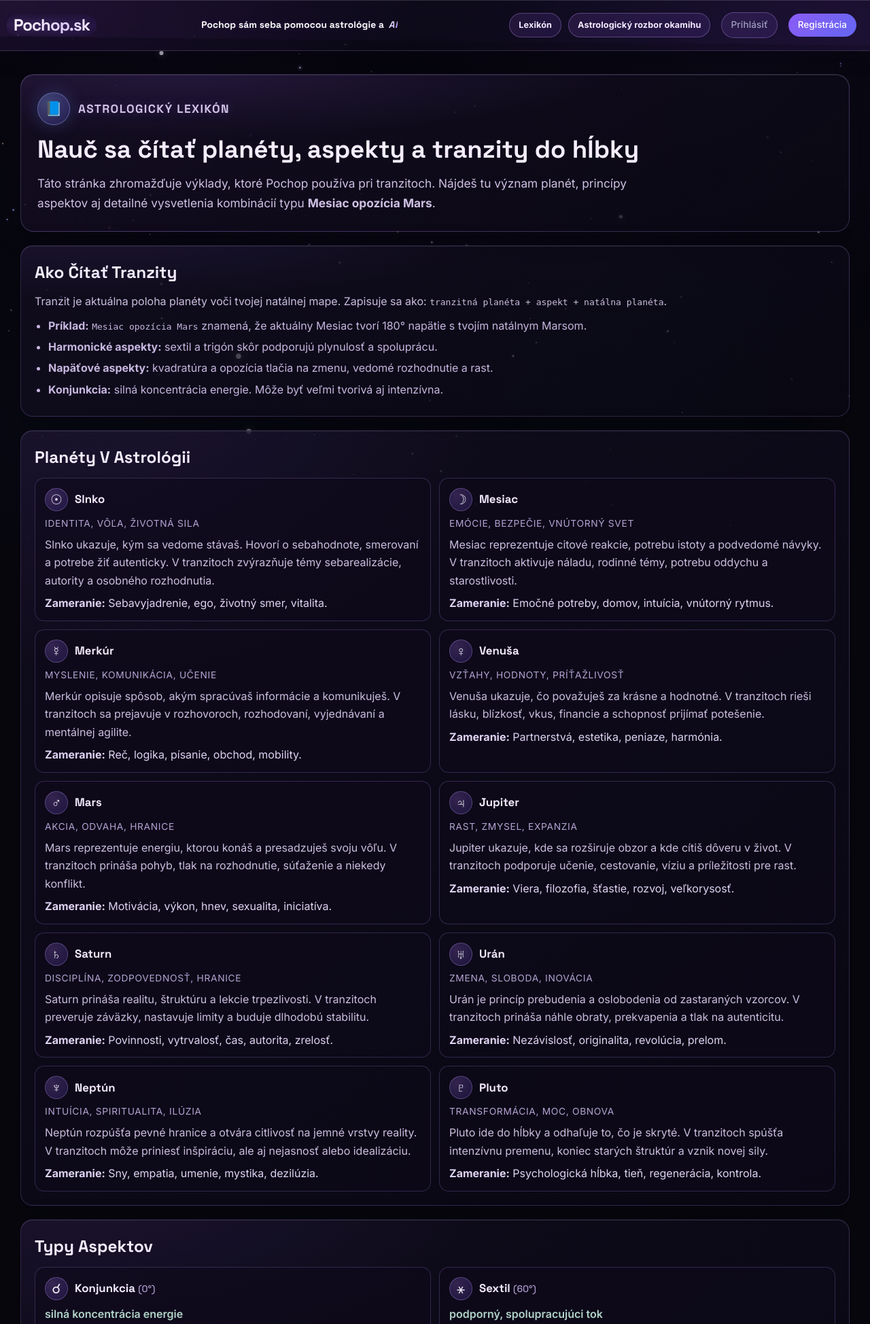
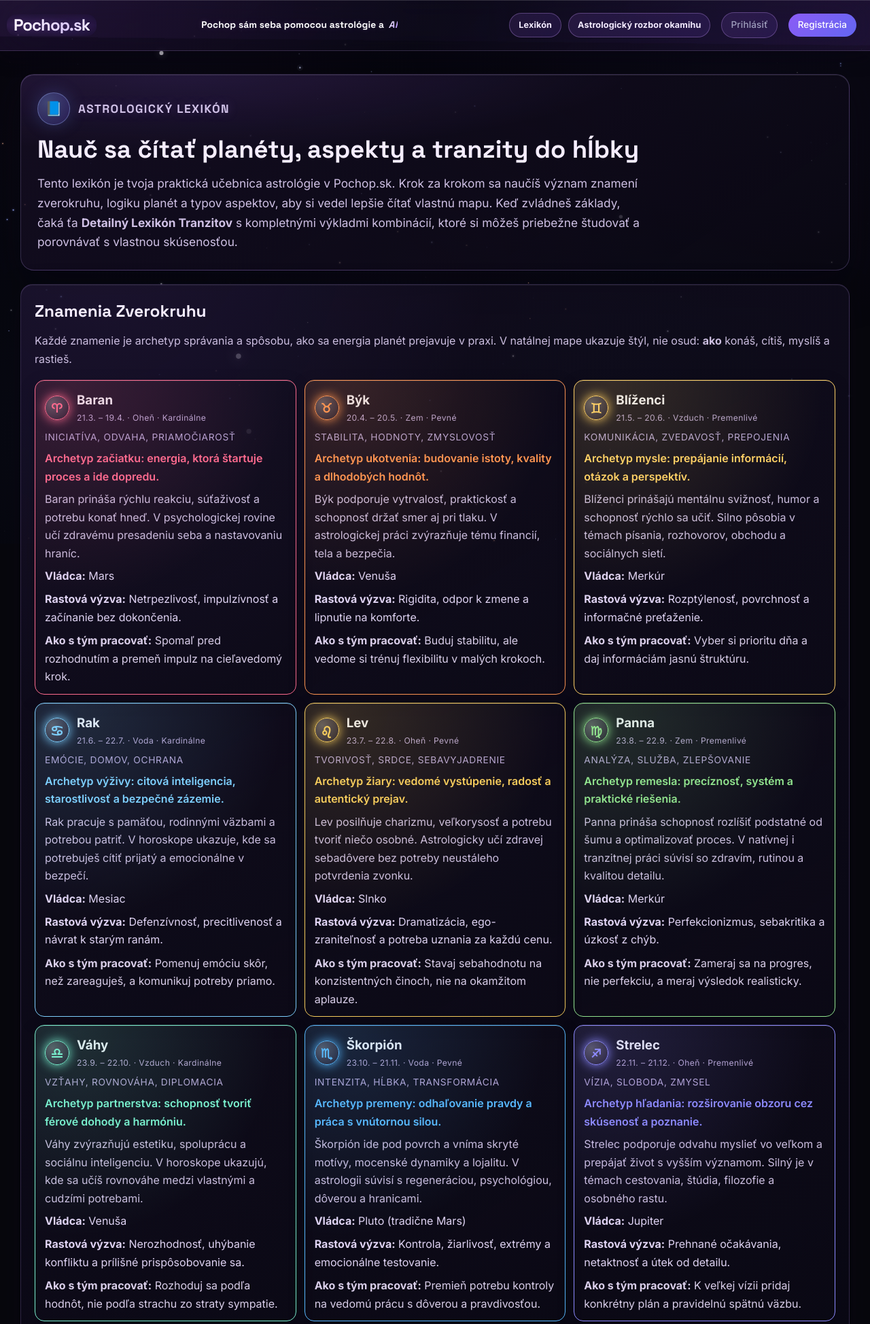
Before and after one commit to cisarik/pochop.sk, a Django app: page /lexikon/ in a window 1280 px wide. Shown: the top 1948 px of the page at 68% size. Run offline with Django 5.2, Linux system fonts and the light colour scheme; data comes from the database, SQL or seed files in the repository; data that the repository does not hold is empty.

Commit message:
Refactor zodiac lexicon and enhance moment card layout: update CSS for zodiac signs, improve moment card structure in HTML, and integrate zodiac data into views for better user experience.

```diff
--- a/static/css/style.css
+++ b/static/css/style.css
@@ -389,7 +389,7 @@ html.starfield-lite .nebula-layer {
 .landing-moment .moment-card--landing .moment-card-top {
     justify-content: center;
     text-align: center;
-    padding: 0 0 10px;
+    padding: 10px 0 0;
 }
 .landing-moment .moment-card--landing .moment-card-top h2 {
     width: 100%;
@@ -734,6 +734,9 @@ html.starfield-lite .nebula-layer {
 .lex-grid--aspects {
     grid-template-columns: repeat(2, minmax(0, 1fr));
 }
+.lex-grid--signs {
+    grid-template-columns: repeat(3, minmax(0, 1fr));
+}
 .lex-card {
     border: 1px solid rgba(184, 148, 255, 0.22);
     border-radius: 14px;
@@ -783,6 +786,61 @@ html.starfield-lite .nebula-layer {
     margin: 0 0 7px !important;
     color: rgba(205, 244, 231, 0.86) !important;
     font-weight: 600;
+}
+.lex-card--sign {
+    position: relative;
+    overflow: hidden;
+    border-color: var(--sign-color);
+    background:
+        linear-gradient(148deg, rgba(18, 13, 30, 0.34), rgba(10, 8, 22, 0.2));
+    box-shadow: inset 0 1px 0 rgba(255,255,255,0.12), 0 8px 24px rgba(8, 6, 18, 0.22);
+}
+.lex-card--sign::before {
+    content: "";
+    position: absolute;
+    inset: 0;
+    background: radial-gradient(circle at 14% 2%, var(--sign-color), transparent 56%);
+    opacity: 0.16;
+    pointer-events: none;
+}
+.lex-sign-top {
+    display: flex;
+    align-items: center;
+    gap: 11px;
+    margin-bottom: 7px;
+}
+.lex-sign-symbol {
+    width: 36px;
+    height: 36px;
+    border-radius: 50%;
+    display: inline-flex;
+    align-items: center;
+    justify-content: center;
+    color: var(--sign-color);
+    border: 1px solid var(--sign-color);
+    background: radial-gradient(circle at 30% 30%, rgba(255,255,255,0.28), rgba(24, 16, 38, 0.78));
+    box-shadow: 0 0 16px var(--sign-color);
+    font-size: 1.2rem;
+    font-family: "Noto Sans Symbols 2", "Segoe UI Symbol", "Noto Sans Symbols", "Apple Symbols", sans-serif;
+    font-weight: 700;
+}
+.lex-sign-meta {
+    margin: 1px 0 0 !important;
+    color: rgba(208, 189, 238, 0.86) !important;
+    font-size: .76rem !important;
+    letter-spacing: .03em;
+}
+.lex-sign-theme {
+    margin: 0 0 7px !important;
+    color: var(--sign-color) !important;
+    font-weight: 600;
+}
+.lex-sign-advice {
+    margin-top: 8px !important;
+    color: rgba(235, 224, 252, 0.92) !important;
+}
+.lex-signs-intro {
+    margin-bottom: 18px !important;
 }
 .lex-transits-head {
     display: flex;
@@ -1230,7 +1288,8 @@ html.starfield-lite .nebula-layer {
         border-radius: 14px;
     }
     .lex-grid--planets,
-    .lex-grid--aspects {
+    .lex-grid--aspects,
+    .lex-grid--signs {
         grid-template-columns: 1fr;
     }
     .lex-group summary {
--- a/templates/transits/lexikon.html
+++ b/templates/transits/lexikon.html
@@ -11,10 +11,39 @@
         </div>
         <h1>Nauč sa čítať planéty, aspekty a tranzity do hĺbky</h1>
         <p>
-            Táto stránka zhromažďuje výklady, ktoré Pochop používa pri tranzitoch. Nájdeš tu význam planét,
-            princípy aspektov aj detailné vysvetlenia kombinácií typu <strong>Mesiac opozícia Mars</strong>.
+            Tento lexikón je tvoja praktická učebnica astrológie v Pochop.sk. Krok za krokom sa naučíš
+            význam znamení zverokruhu, logiku planét a typov aspektov, aby si vedel lepšie čítať vlastnú mapu.
+            Keď zvládneš základy, čaká ťa <strong>Detailný Lexikón Tranzitov</strong> s kompletnými výkladmi
+            kombinácií, ktoré si môžeš priebežne študovať a porovnávať s vlastnou skúsenosťou.
         </p>
     </header>
+
+    <section class="lex-block" id="lex-signs">
+        <h2>Znamenia Zverokruhu</h2>
+        <p class="lex-signs-intro">
+            Každé znamenie je archetyp správania a spôsobu, ako sa energia planét prejavuje v praxi.
+            V natálnej mape ukazuje štýl, nie osud: <strong>ako</strong> konáš, cítiš, myslíš a rastieš.
+        </p>
+        <div class="lex-grid lex-grid--signs">
+            {% for s in zodiac_cards %}
+            <article id="{{ s.id }}" class="lex-card lex-card--sign" style="--sign-color: {{ s.color }};">
+                <div class="lex-sign-top">
+                    <span class="lex-sign-symbol">{{ s.symbol }}</span>
+                    <div>
+                        <h3>{{ s.name }}</h3>
+                        <p class="lex-sign-meta">{{ s.date_range }} · {{ s.element }} · {{ s.modality }}</p>
+                    </div>
+                </div>
+                <p class="lex-keywords">{{ s.keywords|join:", " }}</p>
+                <p class="lex-sign-theme">{{ s.theme }}</p>
+                <p>{{ s.description }}</p>
+                <p class="lex-focus"><strong>Vládca:</strong> {{ s.ruler }}</p>
+                <p class="lex-focus"><strong>Rastová výzva:</strong> {{ s.challenge }}</p>
+                <p class="lex-sign-advice"><strong>Ako s tým pracovať:</strong> {{ s.advice }}</p>
+            </article>
+            {% endfor %}
+        </div>
+    </section>
 
     <section class="lex-block lex-block--guide" id="lex-guide">
         <h2>Ako Čítať Tranzity</h2>
--- a/transits/views.py
+++ b/transits/views.py
@@ -70,6 +70,217 @@ ANALYSIS_IN_PROGRESS = set()
 ANALYSIS_LAST_ERROR = {}
 PLANET_ORDER = ['sun', 'moon', 'mercury', 'venus', 'mars', 'jupiter', 'saturn', 'uranus', 'neptune', 'pluto']
 ASPECT_ORDER = ['conjunction', 'sextile', 'square', 'trine', 'opposition']
+ZODIAC_ORDER = [
+    'aries', 'taurus', 'gemini', 'cancer', 'leo', 'virgo',
+    'libra', 'scorpio', 'sagittarius', 'capricorn', 'aquarius', 'pisces',
+]
+
+ZODIAC_LEXICON = {
+    'aries': {
+        'name': 'Baran',
+        'symbol': '♈',
+        'color': '#ff6b8f',
+        'date_range': '21.3. – 19.4.',
+        'element': 'Oheň',
+        'modality': 'Kardinálne',
+        'ruler': 'Mars',
+        'keywords': ['iniciatíva', 'odvaha', 'priamočiarosť'],
+        'theme': 'Archetyp začiatku: energia, ktorá štartuje proces a ide dopredu.',
+        'description': (
+            'Baran prináša rýchlu reakciu, súťaživosť a potrebu konať hneď. '
+            'V psychologickej rovine učí zdravému presadeniu seba a nastavovaniu hraníc.'
+        ),
+        'challenge': 'Netrpezlivosť, impulzívnosť a začínanie bez dokončenia.',
+        'advice': 'Spomaľ pred rozhodnutím a premeň impulz na cieľavedomý krok.',
+    },
+    'taurus': {
+        'name': 'Býk',
+        'symbol': '♉',
+        'color': '#ff9552',
+        'date_range': '20.4. – 20.5.',
+        'element': 'Zem',
+        'modality': 'Pevné',
+        'ruler': 'Venuša',
+        'keywords': ['stabilita', 'hodnoty', 'zmyslovosť'],
+        'theme': 'Archetyp ukotvenia: budovanie istoty, kvality a dlhodobých hodnôt.',
+        'description': (
+            'Býk podporuje vytrvalosť, praktickosť a schopnosť držať smer aj pri tlaku. '
+            'V astrologickej práci zvýrazňuje tému financií, tela a bezpečia.'
+        ),
+        'challenge': 'Rigidita, odpor k zmene a lipnutie na komforte.',
+        'advice': 'Buduj stabilitu, ale vedome si trénuj flexibilitu v malých krokoch.',
+    },
+    'gemini': {
+        'name': 'Blíženci',
+        'symbol': '♊',
+        'color': '#ffd166',
+        'date_range': '21.5. – 20.6.',
+        'element': 'Vzduch',
+        'modality': 'Premenlivé',
+        'ruler': 'Merkúr',
+        'keywords': ['komunikácia', 'zvedavosť', 'prepojenia'],
+        'theme': 'Archetyp mysle: prepájanie informácií, otázok a perspektív.',
+        'description': (
+            'Blíženci prinášajú mentálnu svižnosť, humor a schopnosť rýchlo sa učiť. '
+            'Silno pôsobia v témach písania, rozhovorov, obchodu a sociálnych sietí.'
+        ),
+        'challenge': 'Rozptýlenosť, povrchnosť a informačné preťaženie.',
+        'advice': 'Vyber si prioritu dňa a daj informáciám jasnú štruktúru.',
+    },
+    'cancer': {
+        'name': 'Rak',
+        'symbol': '♋',
+        'color': '#7ed0ff',
+        'date_range': '21.6. – 22.7.',
+        'element': 'Voda',
+        'modality': 'Kardinálne',
+        'ruler': 'Mesiac',
+        'keywords': ['emócie', 'domov', 'ochrana'],
+        'theme': 'Archetyp výživy: citová inteligencia, starostlivosť a bezpečné zázemie.',
+        'description': (
+            'Rak pracuje s pamäťou, rodinnými väzbami a potrebou patriť. '
+            'V horoskope ukazuje, kde sa potrebuješ cítiť prijatý a emocionálne v bezpečí.'
+        ),
+        'challenge': 'Defenzívnosť, precitlivenosť a návrat k starým ranám.',
+        'advice': 'Pomenuj emóciu skôr, než zareaguješ, a komunikuj potreby priamo.',
+    },
+    'leo': {
+        'name': 'Lev',
+        'symbol': '♌',
+        'color': '#f7cd5d',
+        'date_range': '23.7. – 22.8.',
+        'element': 'Oheň',
+        'modality': 'Pevné',
+        'ruler': 'Slnko',
+        'keywords': ['tvorivosť', 'srdce', 'sebavyjadrenie'],
+        'theme': 'Archetyp žiary: vedomé vystúpenie, radosť a autentický prejav.',
+        'description': (
+            'Lev posilňuje charizmu, veľkorysosť a potrebu tvoriť niečo osobné. '
+            'Astrologicky učí zdravej sebadôvere bez potreby neustáleho potvrdenia zvonku.'
+        ),
+        'challenge': 'Dramatizácia, ego-zraniteľnosť a potreba uznania za každú cenu.',
+        'advice': 'Stavaj sebahodnotu na konzistentných činoch, nie na okamžitom aplauze.',
+    },
+    'virgo': {
+        'name': 'Panna',
+        'symbol': '♍',
+        'color': '#92e58f',
+        'date_range': '23.8. – 22.9.',
+        'element': 'Zem',
+        'modality': 'Premenlivé',
+        'ruler': 'Merkúr',
+        'keywords': ['analýza', 'služba', 'zlepšovanie'],
+        'theme': 'Archetyp remesla: precíznosť, systém a praktické riešenia.',
+        'description': (
+            'Panna prináša schopnosť rozlíšiť podstatné od šumu a optimalizovať proces. '
+            'V natívnej i tranzitnej práci súvisí so zdravím, rutinou a kvalitou detailu.'
+        ),
+        'challenge': 'Perfekcionizmus, sebakritika a úzkosť z chýb.',
+        'advice': 'Zameraj sa na progres, nie perfekciu, a meraj výsledok realisticky.',
+    },
+    'libra': {
+        'name': 'Váhy',
+        'symbol': '♎',
+        'color': '#79f0ce',
+        'date_range': '23.9. – 22.10.',
+        'element': 'Vzduch',
+        'modality': 'Kardinálne',
+        'ruler': 'Venuša',
+        'keywords': ['vzťahy', 'rovnováha', 'diplomacia'],
+        'theme': 'Archetyp partnerstva: schopnosť tvoriť férové dohody a harmóniu.',
+        'description': (
+            'Váhy zvýrazňujú estetiku, spoluprácu a sociálnu inteligenciu. '
+            'V horoskope ukazujú, kde sa učíš rovnováhe medzi vlastnými a cudzími potrebami.'
+        ),
+        'challenge': 'Nerozhodnosť, uhýbanie konfliktu a prílišné prispôsobovanie sa.',
+        'advice': 'Rozhoduj sa podľa hodnôt, nie podľa strachu zo straty sympatie.',
+    },
+    'scorpio': {
+        'name': 'Škorpión',
+        'symbol': '♏',
+        'color': '#58b9ff',
+        'date_range': '23.10. – 21.11.',
+        'element': 'Voda',
+        'modality': 'Pevné',
+        'ruler': 'Pluto (tradične Mars)',
+        'keywords': ['intenzita', 'hĺbka', 'transformácia'],
+        'theme': 'Archetyp premeny: odhaľovanie pravdy a práca s vnútornou silou.',
+        'description': (
+            'Škorpión ide pod povrch a vníma skryté motívy, mocenské dynamiky a lojalitu. '
+            'V astrologii súvisí s regeneráciou, psychológiou, dôverou a hranicami.'
+        ),
+        'challenge': 'Kontrola, žiarlivosť, extrémy a emocionálne testovanie.',
+        'advice': 'Premieň potrebu kontroly na vedomú prácu s dôverou a pravdivosťou.',
+    },
+    'sagittarius': {
+        'name': 'Strelec',
+        'symbol': '♐',
+        'color': '#8d8aff',
+        'date_range': '22.11. – 21.12.',
+        'element': 'Oheň',
+        'modality': 'Premenlivé',
+        'ruler': 'Jupiter',
+        'keywords': ['vízia', 'sloboda', 'zmysel'],
+        'theme': 'Archetyp hľadania: rozširovanie obzoru cez skúsenosť a poznanie.',
+        'description': (
+            'Strelec podporuje odvahu myslieť vo veľkom a prepájať život s vyšším významom. '
+            'Silný je v témach cestovania, štúdia, filozofie a osobného rastu.'
+        ),
+        'challenge': 'Prehnané očakávania, netaktnosť a útek od detailu.',
+        'advice': 'K veľkej vízii pridaj konkrétny plán a pravidelnú spätnú väzbu.',
+    },
+    'capricorn': {
+        'name': 'Kozorožec',
+        'symbol': '♑',
+        'color': '#b699ff',
+        'date_range': '22.12. – 19.1.',
+        'element': 'Zem',
+        'modality': 'Kardinálne',
+        'ruler': 'Saturn',
+        'keywords': ['zodpovednosť', 'štruktúra', 'výsledky'],
+        'theme': 'Archetyp staviteľa: disciplína, stratégia a dlhodobý výkon.',
+        'description': (
+            'Kozorožec ukazuje, kde máš prevziať vedenie, povinnosť a trpezlivú prácu. '
+            'V horoskope súvisí s kariérou, autoritou, reputáciou a realistickým plánovaním.'
+        ),
+        'challenge': 'Tvrdosť na seba, pesimizmus a prepracovanie.',
+        'advice': 'Buduj tempo, ktoré je udržateľné, a odmeňuj sa aj za čiastkový progres.',
+    },
+    'aquarius': {
+        'name': 'Vodnár',
+        'symbol': '♒',
+        'color': '#c58bff',
+        'date_range': '20.1. – 18.2.',
+        'element': 'Vzduch',
+        'modality': 'Pevné',
+        'ruler': 'Urán (tradične Saturn)',
+        'keywords': ['originalita', 'sloboda', 'systémová zmena'],
+        'theme': 'Archetyp inovátora: odstup, nové koncepty a budúca perspektíva.',
+        'description': (
+            'Vodnár prináša nekonvenčné myslenie, reformný impulz a orientáciu na komunitu. '
+            'Astrologicky ukazuje, kde sa oslobodzuješ od starých vzorcov.'
+        ),
+        'challenge': 'Citový odstup, vzdor voči autorite a extrémny racionalizmus.',
+        'advice': 'Spájaj originalitu s empatiou, aby zmena bola nielen správna, ale aj prijateľná.',
+    },
+    'pisces': {
+        'name': 'Ryby',
+        'symbol': '♓',
+        'color': '#ff88d6',
+        'date_range': '19.2. – 20.3.',
+        'element': 'Voda',
+        'modality': 'Premenlivé',
+        'ruler': 'Neptún (tradične Jupiter)',
+        'keywords': ['intuícia', 'súcit', 'imaginácia'],
+        'theme': 'Archetyp rozpustenia: citlivosť na jemné signály a hlbokú empatiu.',
+        'description': (
+            'Ryby otvárajú tvorivosť, spiritualitu a schopnosť vnímať medzi riadkami. '
+            'V horoskope ukazujú, kde sa učíš rozlišovať medzi inšpiráciou a ilúziou.'
+        ),
+        'challenge': 'Nejasné hranice, únikové stratégie a preberanie cudzích emócií.',
+        'advice': 'Chráň svoje hranice a uzemňuj intuíciu cez konkrétne denné návyky.',
+    },
+}
 
 PLANET_LEXICON = {
     'sun': {
@@ -409,15 +620,38 @@ def lexikon(request):
             'description': info.get('description', ''),
         })
 
+    zodiac_cards = []
+    for key in ZODIAC_ORDER:
+        info = ZODIAC_LEXICON.get(key, {})
+        zodiac_cards.append({
+            'id': f"sign-{key}",
+            'key': key,
+            'name': info.get('name', key.title()),
+            'symbol': info.get('symbol', ''),
+            'color': info.get('color', '#c8a6ff'),
+            'date_range': info.get('date_range', ''),
+            'element': info.get('element', ''),
+            'modality': info.get('modality', ''),
+            'ruler': info.get('ruler', ''),
+            'keywords': info.get('keywords', []),
+            'theme': info.get('theme', ''),
+            'description': info.get('description', ''),
+            'challenge': info.get('challenge', ''),
+            'advice': info.get('advice', ''),
+        })
+
     focus_target_id = ''
     planet_target = (request.GET.get('planet') or '').strip().lower()
     aspect_target = (request.GET.get('aspect') or '').strip().lower()
+    sign_target = (request.GET.get('sign') or '').strip().lower()
     transit_target = (request.GET.get('transit') or '').strip().lower()
 
     if planet_target in PLANET_NAMES_SK:
         focus_target_id = f"planet-{planet_target}"
     if aspect_target in ASPECT_NAMES_SK:
         focus_target_id = f"aspect-{aspect_target}"
+    if sign_target in ZODIAC_LEXICON:
+        focus_target_id = f"sign-{sign_target}"
     if transit_target:
         parts = transit_target.split('-')
         if len(parts) == 3:
@@ -426,6 +660,7 @@ def lexikon(request):
                 focus_target_id = maybe_id
 
     return render(request, 'transits/lexikon.html', {
+        'zodiac_cards': zodiac_cards,
         'planet_cards': planet_cards,
         'aspect_cards': aspect_cards,
         'transit_groups': transit_groups,
```
Also changed, not shown: static/js/moment-wheel.js (+16 -1 lines), templates/transits/index.html (+3 -4 lines).
